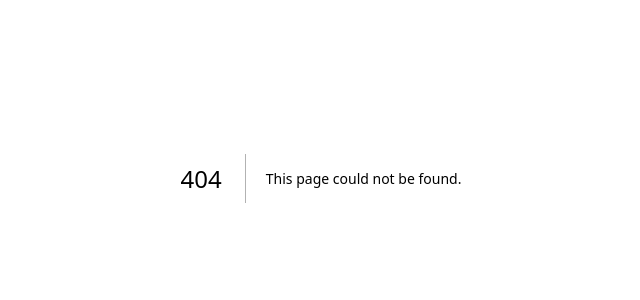
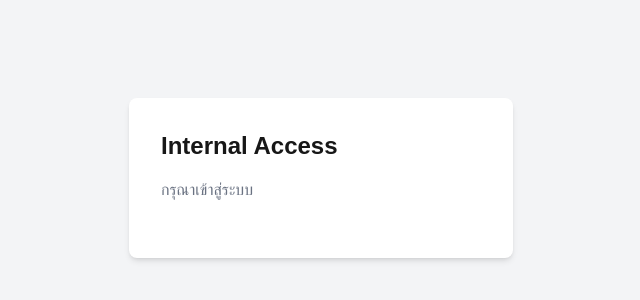
Before and after one commit to imaflukeeee/pr-system-frontend, a Next.js app: page /login in a window 1280 px wide. Before the commit this address had no page. Shown: the part 222-522 px from the top of the page, without its empty margins (319-959 px from the left). Built offline with nearby package versions, Linux system fonts and the light colour scheme.

Commit message:
feat: install next.js

```diff
--- /dev/null
+++ b/app/login/page.tsx
@@ -0,0 +1,12 @@
+'use client'
+
+export default function loginPage() {
+    return (
+        <div className="flex h-screen items-center justify-center bg-gray-100">
+          <div className="bg-white p-8 rounded-lg shadow-md w-96">
+            <h1 className="text-2xl font-bold mb-4">Internal Access</h1>
+            <p className="text-gray-500 mb-6">กรุณาเข้าสู่ระบบ</p>
+            </div>
+        </div>
+    )
+}
```
